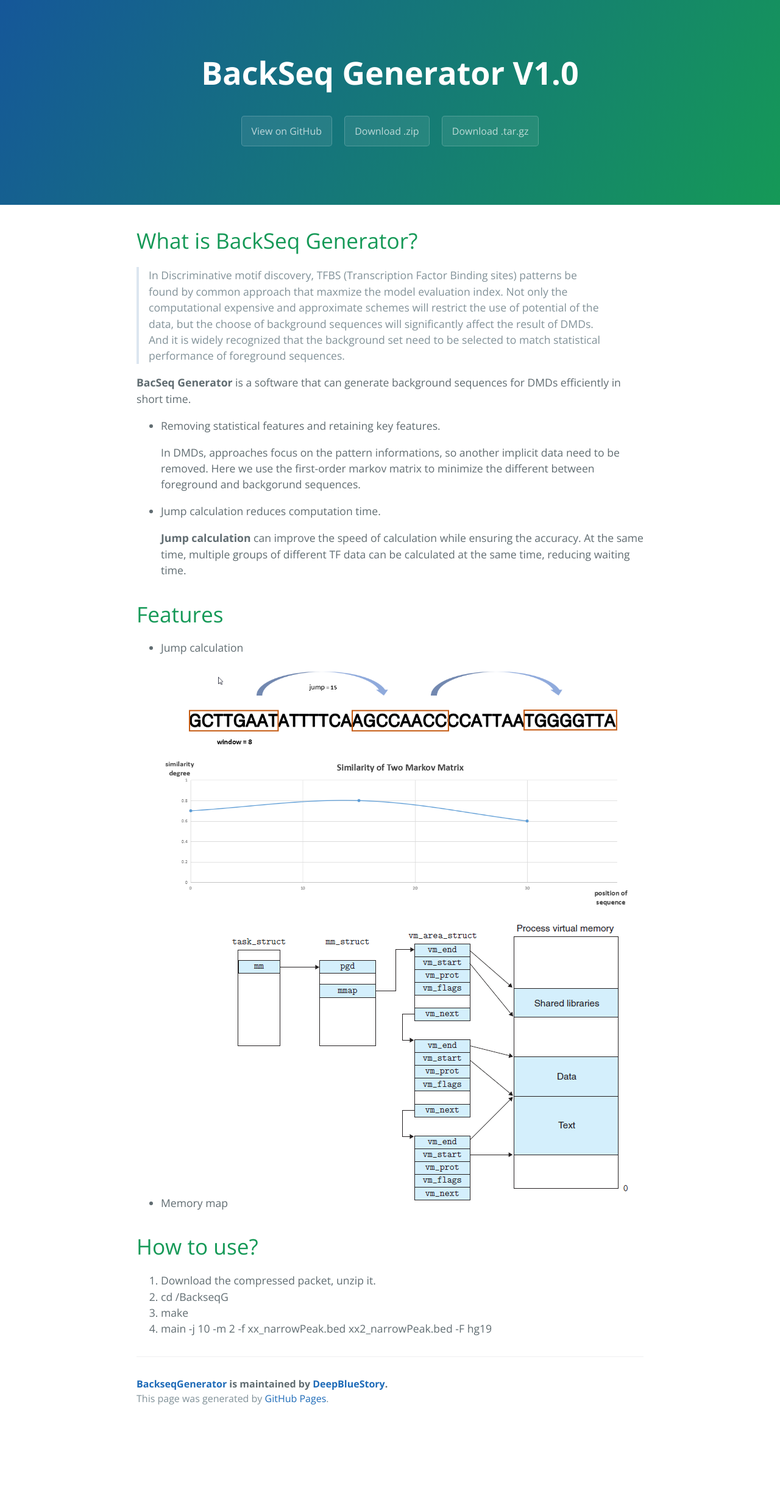
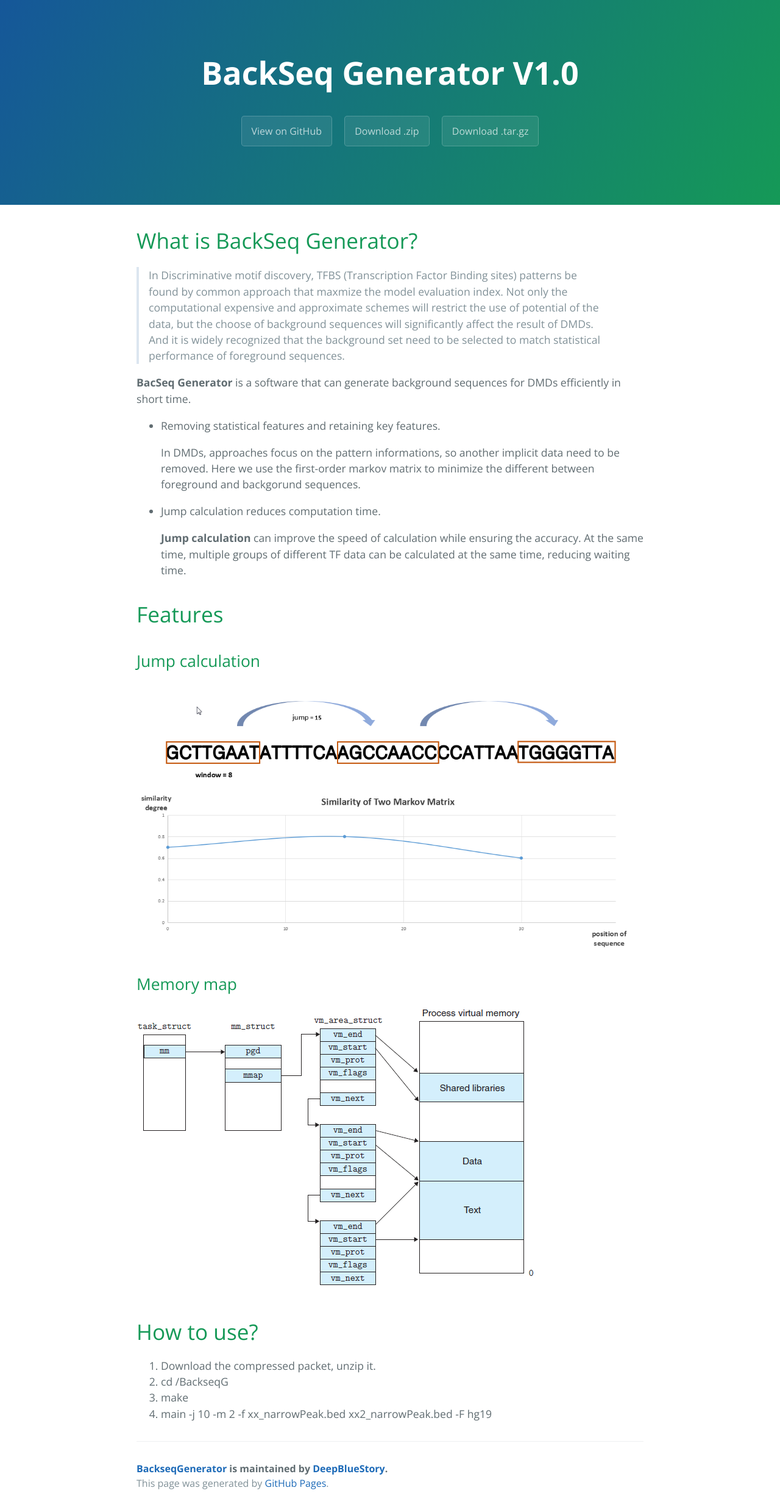
Before and after one commit to DeepBlueStory/BackseqGenerator, a Jekyll site: the page built from docs/index.md, in a window 1280 px wide. Shown: the whole page at 61% size. Built offline with Jekyll 4.4.1, drawn with Linux system fonts in a browser that asks for light colours; the repository's description, which GitHub fills in, is left out; our own code applies the rules of GitHub Pages for plain Markdown files; before the commit the page ends 2338 px from its top, so only the background shows below that.

Commit message:
fix bugs

```diff
--- a/docs/index.md
+++ b/docs/index.md
@@ -18,11 +18,11 @@
 # [](#Feature)Features
 
 
--  Jump calculation
+##  Jump calculation
 ![](jump.png)
 
 
--  Memory map
+##  Memory map
 ![](mem.png)
 
 # [](#How to use?)How to use?
```
